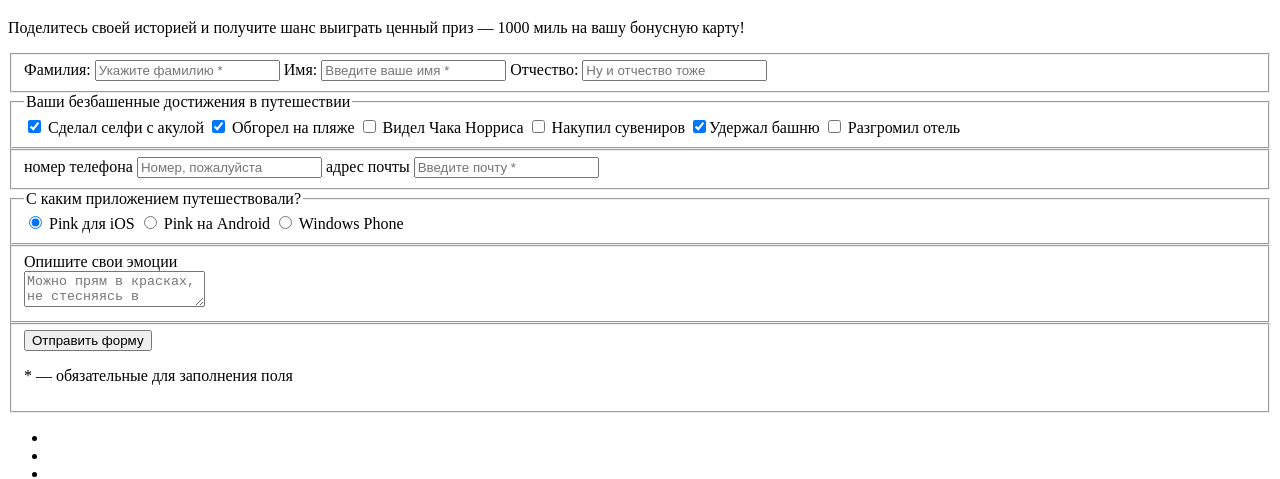
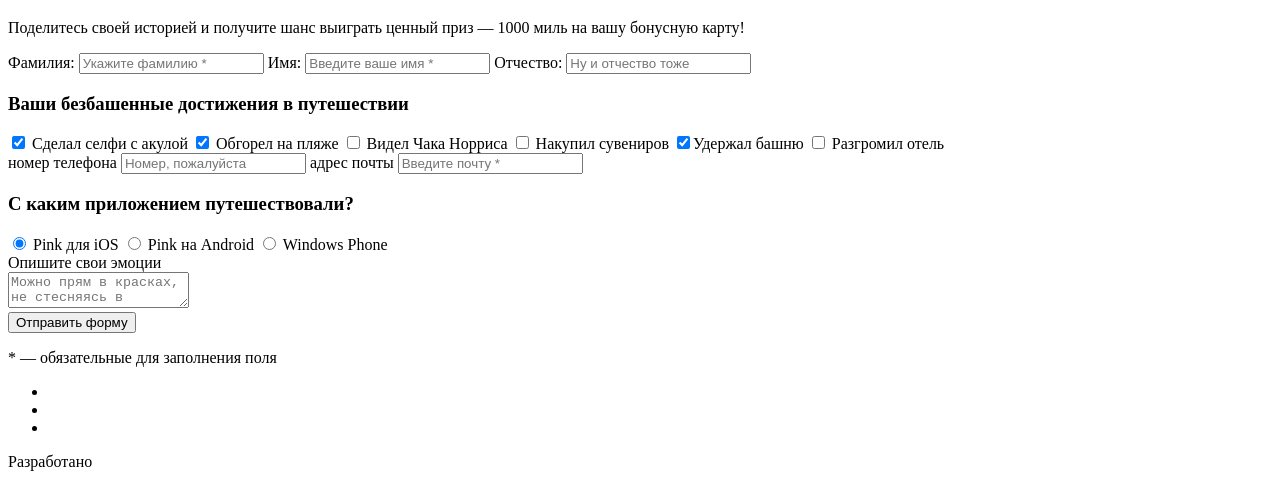
Before and after one commit to ndgo/24620-pink, a website: page form.html in a window 1280 px wide. Shown: the part 196-675 px from the top of the page. Drawn offline with Linux system fonts and the light colour scheme.

Commit message:
fixed form tag names

```diff
--- a/form.html
+++ b/form.html
@@ -43,7 +43,7 @@
         <p>Поделитесь своей историей и получите шанс выиграть ценный приз — 1000 миль на вашу бонусную карту!</p>
       </div>
       <form class="form" action="/send" method="post">
-        <fieldset class="form__fields form__fields--full-name">
+        <div class="form__fields form__fields--full-name">
           <label class="text-field">
             <span class="text-field__caption">Фамилия:</span>
             <input class="text-field__input" type="text" placeholder="Укажите фамилию *" required>
@@ -56,9 +56,9 @@
             <span class="text-field__caption">Отчество:</span>
             <input class="text-field__input" type="text" placeholder="Ну и отчество тоже">
           </label>
-        </fieldset>
-        <fieldset class="form__fields form__fields--achievements">
-          <legend class="form__legend">Ваши безбашенные достижения в путешествии</legend>
+        </div>
+        <div class="form__fields form__fields--achievements">
+          <h3 class="form__legend">Ваши безбашенные достижения в путешествии</h3>
           <label class="checkbox">
             <input class="checkbox__input" type="checkbox" name="shark-selfie" checked="checked">
             <span class="checkbox__caption">Сделал селфи с акулой</span>
@@ -83,8 +83,8 @@
             <input class="checkbox__input" type="checkbox" name="destroyed-hotel">
             <span class="checkbox__caption">Разгромил отель</span>
           </label>
-        </fieldset>
-        <fieldset class="form__fields form__fields--contacts">
+        </div>
+        <div class="form__fields form__fields--contacts">
           <label class="text-field">
             <span class="text-field__caption">номер телефона</span>
             <input class="text-field__input" type="tel" placeholder="Номер, пожалуйста">
@@ -93,9 +93,9 @@
             <span class="text-field__caption">адрес почты</span>
             <input class="text-field__input" type="email" placeholder="Введите почту *" required>
           </label>
-        </fieldset>
-        <fieldset class="form__fields form__fields--platform">
-          <legend class="form__legend">С каким приложением путешествовали?</legend>
+        </div>
+        <div class="form__fields form__fields--platform">
+          <h3 class="form__legend">С каким приложением путешествовали?</h3>
           <label class="radio">
             <input class="radio__input" type="radio" name="platform" checked="checked">
             <span class="radio__caption">Pink для iOS</span>
@@ -108,18 +108,18 @@
             <input class="radio__input" type="radio" name="platform">
             <span class="radio__caption">Windows Phone</span>
           </label>
-        </fieldset>
-        <fieldset class="form__fields form__fields--report">
+        </div>
+        <div class="form__fields form__fields--report">
           <div class="form__legend">Опишите свои эмоции</div>
           <textarea class="textarea" name="report"
                     placeholder="Можно прям в красках, не стесняясь в выражениях"></textarea>
-        </fieldset>
-        <fieldset class="form__fields form__fields--submit">
+        </div>
+        <div class="form__fields form__fields--submit">
           <button class="btn__submit" type="submit">Отправить форму</button>
           <p class="footnote form__footer-note">
             <span class="footer-note__wildcard">*</span> — обязательные для заполнения поля
           </p>
-        </fieldset>
+        </div>
       </form>
     </div>
   </div>
@@ -143,7 +143,8 @@
         </a>
       </li>
     </ul>
-    <div class="copyright"><span>Разработано</span>
+    <div class="copyright">
+      <span>Разработано</span>
       <a href="https://htmlacademy.ru/"></a>
     </div>
   </div>
```
Also changed, not shown: index.html (+1 -1 lines), photos.html (+2 -1 lines).
